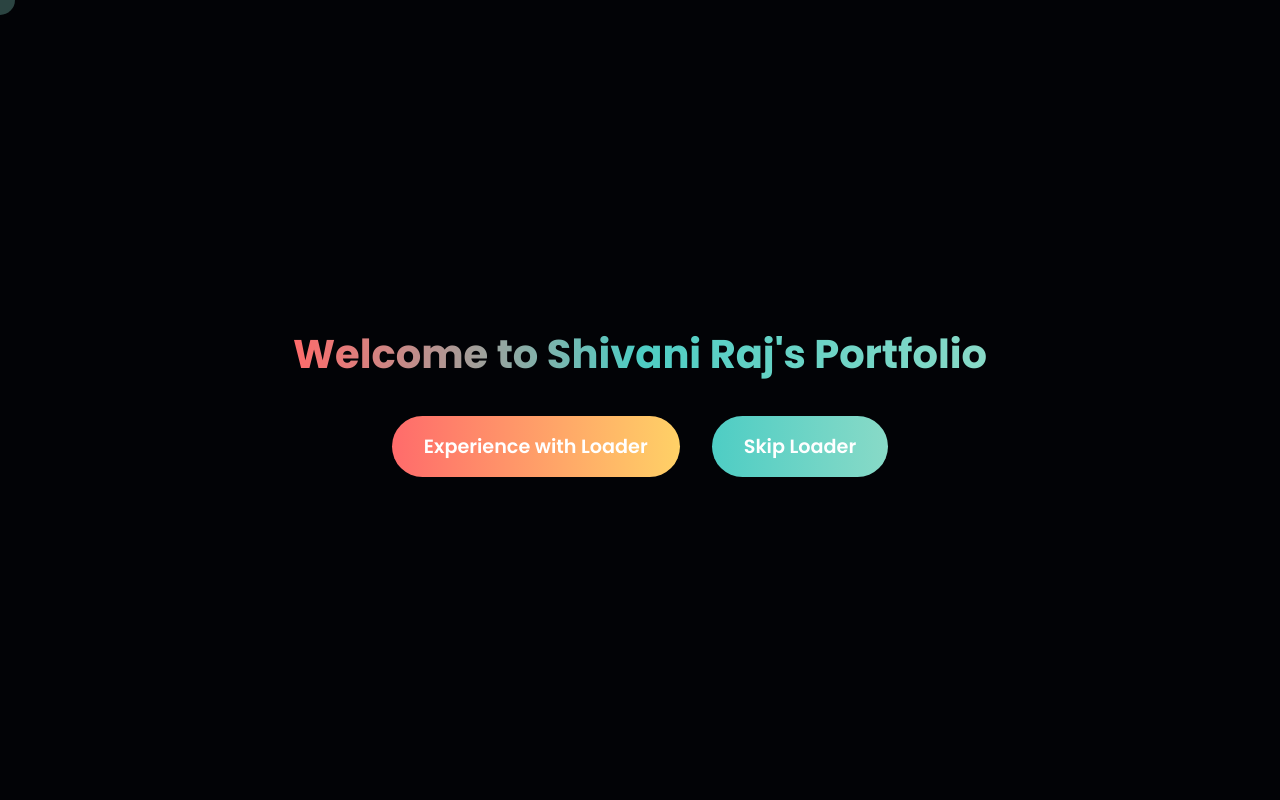
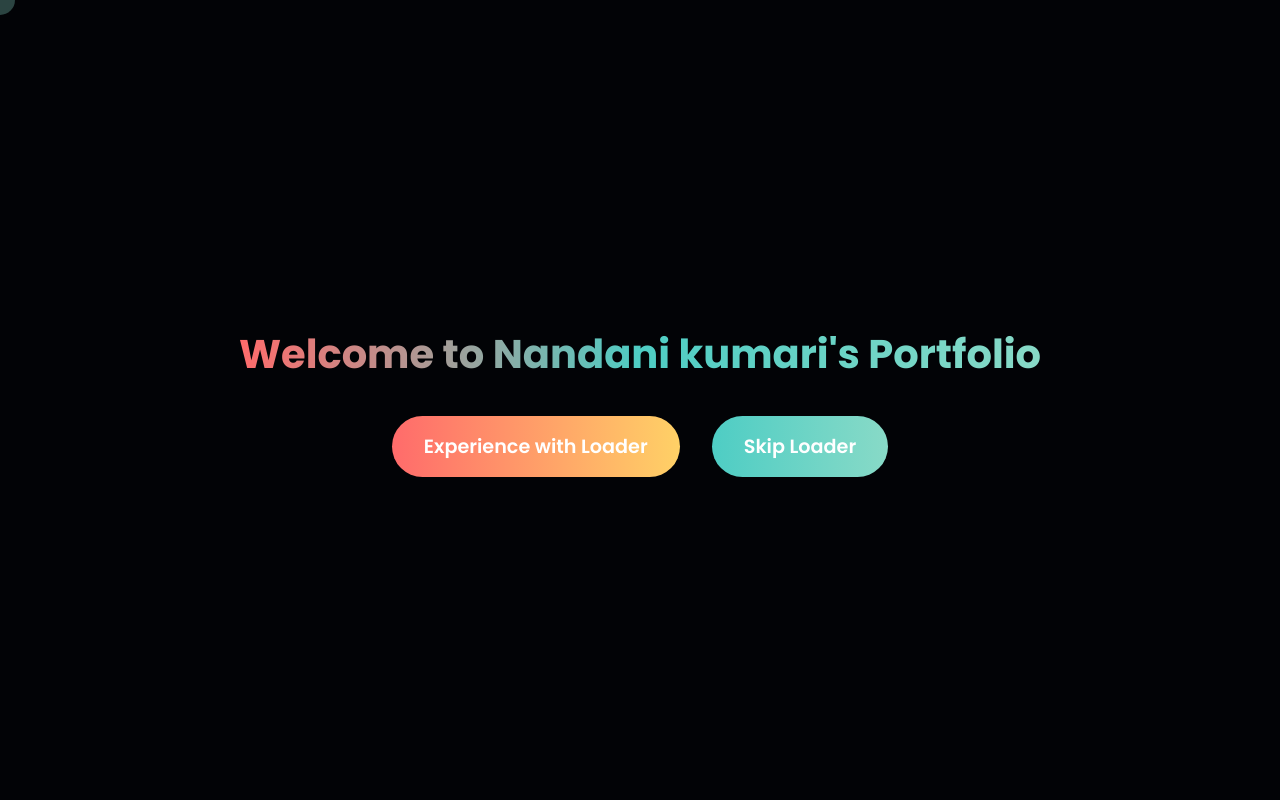
Before and after one commit to Srj-source/nandani, a plain HTML site: page index.html in a window 1280 px wide. Shown: the top 800 px of the page. Drawn offline with nearby package versions, Linux system fonts and the light colour scheme; animation ran at ten frames a second.

Commit message:
Update index.html

```diff
--- a/index.html
+++ b/index.html
@@ -3,7 +3,7 @@
 <head>
     <meta charset="UTF-8">
     <meta name="viewport" content="width=device-width, initial-scale=1.0">
-    <title>Shivani Raj's 3D Portfolio</title>
+    <title>Nandani Kumari's 3D Portfolio</title>
     <script src="https://cdn.jsdelivr.net/npm/three@0.132.2/build/three.min.js"></script>
     <script src="https://cdn.jsdelivr.net/npm/three@0.132.2/examples/js/controls/OrbitControls.js"></script>
     <script src="https://cdn.jsdelivr.net/npm/three@0.132.2/examples/js/loaders/GLTFLoader.js"></script>
@@ -1071,7 +1071,7 @@
 </head>
 <body>
     <div class="loader-option">
-        <h2>Welcome to Shivani Raj's Portfolio</h2>
+        <h2>Welcome to Nandani kumari's Portfolio</h2>
         <div class="option-buttons">
             <button class="option-btn with-loader" id="withLoader">Experience with Loader</button>
             <button class="option-btn without-loader" id="withoutLoader">Skip Loader</button>
@@ -1170,7 +1170,7 @@
 
     <section id="home">
         <div class="hero-text">
-            <h1>Hi! I'm Shivani Raj</h1>
+            <h1>Hi! I'm Nandani kumari</h1>
             <p>A Creative Mining Student & Designer</p>
             <div class="action-buttons">
                 <a href="#about" class="btn btn-primary">Explore My World</a>
@@ -1314,7 +1314,7 @@
         <h2 class="section-title">My Resume</h2>
         <div class="resume-container">
             <div class="resume-paper">
-                <h2>shivani raj</h2>
+                <h2>Nandani kumari</h2>
                 <p style="text-align: center; margin-bottom: 30px;">Computer Science Student | Designer | Tech Enthusiast</p>
 
                 <div class="resume-section">
@@ -1524,7 +1524,7 @@
             // Create name element
             const nameElement = document.createElement('div');
             nameElement.className = 'name-animation';
-            nameElement.textContent = 'Shivani Raj';
+            nameElement.textContent = 'Nandani kumari';
             initialAnimation.appendChild(nameElement);
 
             // Create tagline element
```
